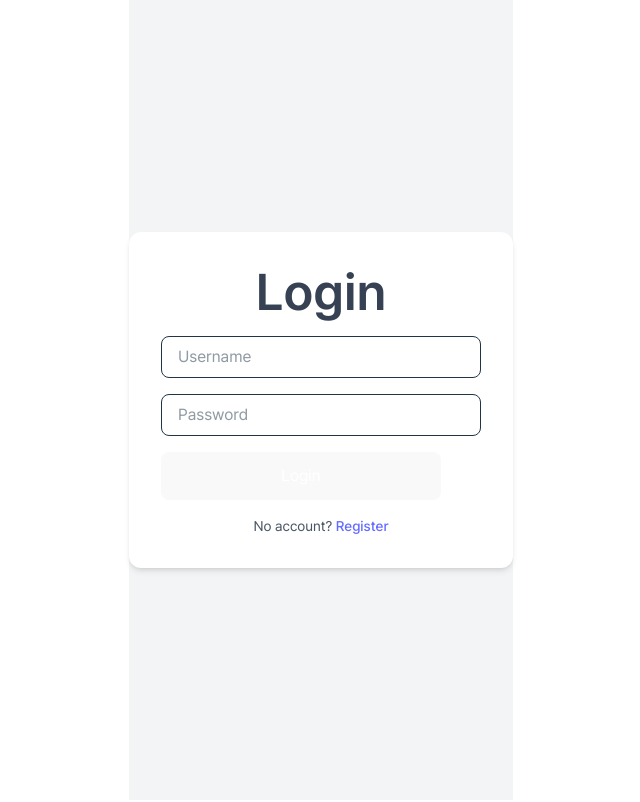
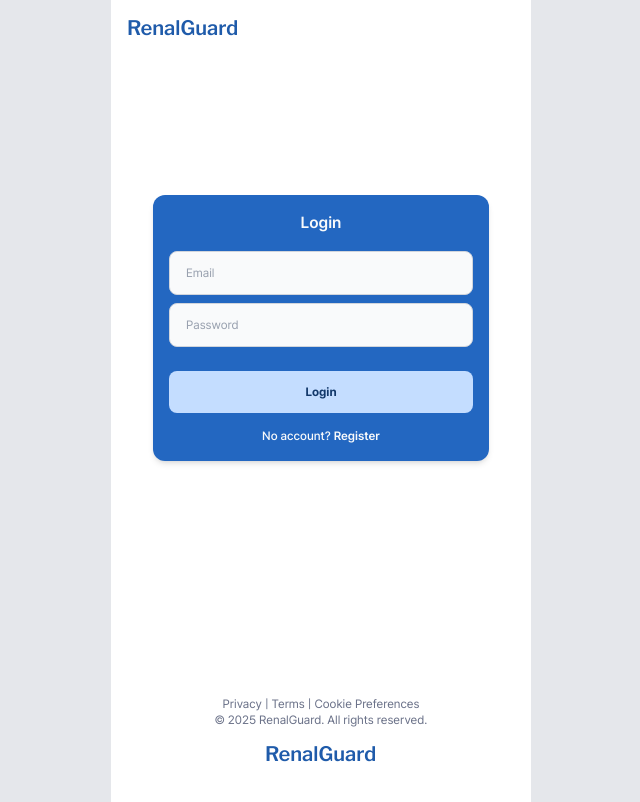
Before and after one commit to metamatong/renal-guard-client, a React (Vite) app: page /signin in a window 1280 px wide. Shown: the whole page, without its empty margins (319-959 px from the left). Built offline with nearby package versions, Linux system fonts and the light colour scheme.

Commit message:
fix: fix CSS codes to meet the figma layout

```diff
--- a/src/App.tsx
+++ b/src/App.tsx
@@ -5,8 +5,8 @@ import Scan from './pages/Scan.tsx';
 import Processing from './pages/Processing.tsx';
 import Dashboard from './pages/Dashboard.tsx';
 import Meal from './pages/Meal.tsx';
-import SignIn from './pages/SignIn.tsx';
 import LandingPage from '@/pages/Landing';
+import SignIn from '@/pages/SignIn';
 
 function App() {
   return (
--- a/src/components/layouts/Footer/index.tsx
+++ b/src/components/layouts/Footer/index.tsx
@@ -1,12 +1,18 @@
 import React from 'react';
+import LogoImg from '@/assets/logo-renalguard.png?as=src';
 
 
 const Footer: React.FC = () => {
   return (
     <div className="flex flex-col mt-[5em] bg-white text-center">
-      <footer className="mt-auto py-4 text-xs text-gray-500">
+      <footer className="flex flex-col items-center mt-auto py-4 text-xs text-gray-500">
         <p>Privacy&nbsp;|&nbsp;Terms&nbsp;|&nbsp;Cookie&nbsp;Preferences</p>
         <p>&copy; {new Date().getFullYear()} RenalGuard. All rights reserved.</p>
+        <img
+          src={LogoImg}
+          alt="RenalGuard logo"
+          className="w-[112px] h-auto mb-[1.5em] mt-[1em]"
+        />
       </footer>
     </div>
   );
--- a/src/components/layouts/PageWrapper/index.tsx
+++ b/src/components/layouts/PageWrapper/index.tsx
@@ -23,12 +23,17 @@ const PageWrapper = ({ children, gnbProps, extraComponents }: Props) => {
 
   /* ----------------------------- render ------------------------------ */
   return (
-    <div className="bg-white min-h-[100dvh] h-full overflow-x-hidden">
+    <div className={clsx(
+      'min-[421px]:max-w-[420px]',
+      'w-full',
+      'mx-auto',
+      'bg-white min-h-[100dvh] h-full overflow-x-hidden',
+    )}>
       <div
         className={clsx(
           'bg-white flex min-h-screen flex-col',
-          'mx-auto w-full',
-          'lg:max-w-[420px]',
+          'w-full',
+          'mx-auto',
         )}
       >
         {/* ───────────────── Main layout pieces ───────────────── */}
--- a/src/index.css
+++ b/src/index.css
@@ -37,74 +37,36 @@
 @layer base {
   html {
     font-family: 'Pretendard', sans-serif;
+    background-color: #E5E7EB;
+
   }
 }
 
 
 
 :root {
-  line-height: 1.5;
-  font-weight: 400;
-
+  background-color: #E5E7EB;
   color-scheme: light dark;
   color: rgba(0, 0, 0, 0.87);
-  background-color: #E5E7EB;
-
   font-synthesis: none;
   text-rendering: optimizeLegibility;
   -webkit-font-smoothing: antialiased;
   -moz-osx-font-smoothing: grayscale;
 }
 
-a {
-  font-weight: 500;
-  color: #646cff;
-  text-decoration: inherit;
-}
-a:hover {
-  color: #535bf2;
-}
-
 body {
-  margin: 0;
-  display: flex;
-  justify-content: center;
-  place-items: center;
-  min-width: 320px;
-  min-height: 100vh;
-}
-
-h1 {
-  font-size: 3.2em;
-  line-height: 1.1;
+  width: 100%;
 }
 
 button {
   border-radius: 8px;
-  width: 17.5em;
   padding: 0.75em 0;
   font-size: 1em;
   font-family: inherit;
   cursor: pointer;
   transition: border-color 0.25s;
 }
-button:hover {
-  border-color: #646cff;
-}
 button:focus,
 button:focus-visible {
   outline: 4px auto -webkit-focus-ring-color;
 }
-
-@media (prefers-color-scheme: light) {
-  :root {
-    color: #213547;
-    background-color: #ffffff;
-  }
-  a:hover {
-    color: #747bff;
-  }
-  button {
-    background-color: #f9f9f9;
-  }
-}
--- a/src/pages/Landing/LandingContent.tsx
+++ b/src/pages/Landing/LandingContent.tsx
@@ -10,7 +10,7 @@ const LandingContent: React.FC = () => {
   const navigate = useNavigate();
 
   return (
-    <div className="flex flex-col items-center min-h-screen bg-white text-white text-center px-[1.25em] mt-[3.5em]">
+    <div className="flex flex-col items-center min-h-[calc(100vh-256px)] bg-white text-white text-center px-[1.1em] mt-[3.5em]">
       <p className="text-2xl font-semibold mb-4 text-gray-900">Snap. Scan. Stay Safe.</p>
       <p className="text-lg font-regular leading-tight
  text-gray-700 max-w-md">
@@ -22,16 +22,16 @@ const LandingContent: React.FC = () => {
         alt="RenalGuard logo"
         className="w-[11.25em] h-[11.25em] mt-[2em]"
       />
-      <div className="flex flex-col space-y-[0.5em] w-full max-w-xs mt-[2em]">
+      <div className="flex flex-col items-center space-y-[0.5em] w-full max-w-xs mt-[2em]">
         <button
           onClick={() => navigate('/scan')}
-          className="bg-blue-600 hover:bg-blue-700 text-white font-bold rounded-lg text-lg transition-transform hover:scale-101"
+          className="w-[17.5em] bg-blue-600 hover:bg-blue-700 text-white font-bold rounded-lg text-lg transition-transform hover:scale-101"
         >
           Start Checking
         </button>
         <button
           onClick={() => navigate('/dashboard')}
-          className="ring-[0.0625em] ring-inset ring-blue-800 border-blue-800 text-blue-800 font-bold rounded-lg text-lg transition-transform hover:scale-101 flex items-center justify-center"
+          className="w-[17.5em] ring-[0.0625em] ring-inset ring-blue-800 border-blue-800 text-blue-800 font-bold rounded-lg text-lg transition-transform hover:scale-101 flex items-center justify-center"
         >
           <BarChart2 className="w-5 h-5 mr-2" />
           Go to My Dashboard
--- a/src/pages/SignIn.tsx
+++ /dev/null
@@ -1,72 +0,0 @@
-import { useState } from 'react';
-import { useNavigate, Link } from 'react-router-dom';
-import { useAppDispatch, useAppSelector } from '@/store/hooks';
-import { loginThunk } from '@/store/authSlice';
-import type { FormEvent } from 'react';
-
-const SignIn = () => {
-  const [inputs, setInputs] = useState({ username: '', password: '' });
-  const dispatch = useAppDispatch();
-  const navigate = useNavigate();
-
-  const { status, error } = useAppSelector((s) => s.auth);
-
-  const handleSubmit = (e: FormEvent) => {
-    e.preventDefault();
-    dispatch(loginThunk(inputs))
-      .unwrap()
-      .then(() => navigate('/'))
-      .catch(() => {/* error handled in slice */});
-  };
-
-  return (
-    <div className="flex min-h-screen items-center justify-center bg-gray-100">
-      <div className="w-full max-w-sm rounded-xl bg-white p-8 shadow-md">
-        <h1 className="mb-4 text-center text-2xl font-semibold text-gray-700">
-          Login
-        </h1>
-
-        <form className="flex flex-col gap-4" onSubmit={handleSubmit}>
-          <input
-            name="username"
-            placeholder="Username"
-            onChange={(e) =>
-              setInputs({ ...inputs, username: e.target.value })
-            }
-            className="rounded-lg border px-4 py-2 focus:outline-none focus:ring-2 focus:ring-indigo-400"
-          />
-          <input
-            type="password"
-            name="password"
-            placeholder="Password"
-            onChange={(e) =>
-              setInputs({ ...inputs, password: e.target.value })
-            }
-            className="rounded-lg border px-4 py-2 focus:outline-none focus:ring-2 focus:ring-indigo-400"
-          />
-
-          <button
-            type="submit"
-            disabled={status === 'loading'}
-            className="rounded-lg bg-indigo-500 py-2 text-white transition duration-200 hover:bg-indigo-600 disabled:opacity-50"
-          >
-            {status === 'loading' ? 'Logging in…' : 'Login'}
-          </button>
-
-          {status === 'error' && (
-            <p className="text-center text-sm text-red-500">{error}</p>
-          )}
-
-          <span className="text-center text-sm text-gray-600">
-            No account?{' '}
-            <Link to="/register" className="text-indigo-500 hover:underline">
-              Register
-            </Link>
-          </span>
-        </form>
-      </div>
-    </div>
-  );
-};
-
-export default SignIn;
--- /dev/null
+++ b/src/pages/SignIn/index.tsx
@@ -0,0 +1,111 @@
+import {useState, useMemo, FormEvent} from 'react';
+import {useNavigate, Link} from 'react-router-dom';
+import {useSelector} from 'react-redux';
+import {useAppDispatch, useAppSelector} from '@/store/hooks';
+import {loginThunk} from '@/store/authSlice';
+import PageWrapper from '@/components/layouts/PageWrapper';
+import type {RootState} from '@/store';
+import type {GnbProps} from '@/components/layouts/GlobalNavigationBar';
+
+
+const SignIn = () => {
+  /* ---------- auth + nav ---------- */
+  const [inputs, setInputs] = useState({email: '', password: ''});
+  const dispatch = useAppDispatch();
+  const navigate = useNavigate();
+  const {status, error} = useAppSelector((s) => s.auth);
+
+  /* ---------- GNB props (landing style) ---------- */
+  const auth = useSelector((state: RootState) => state.auth);
+  const gnbProps = useMemo<GnbProps>(
+    () => ({pageKind: 'landing'}),
+    [auth.user]
+  );
+
+  /* ---------- submit handler ---------- */
+  const handleSubmit = (e: FormEvent) => {
+    e.preventDefault();
+    dispatch(loginThunk(inputs))
+      .unwrap()
+      .then(() => navigate('/'))
+      // error is already handled in the slice; nothing to do here
+      .catch(() => {
+      });
+  };
+
+  /* ---------- render ---------- */
+  return (
+    <PageWrapper
+      gnbProps={gnbProps}
+      extraComponents={{hasFooter: true, hasBottomNavigation: false}}
+    >
+      <div className='flex flex-1 items-center justify-center bg-white min-h-[calc(100vh-256px)]'>
+        {/* centred card, same styling as before */}
+        <div className='flex flex-1 items-center justify-center px-[2.625em]'>
+          <div className='w-full max-w-sm rounded-xl bg-blue-600 p-4 shadow-md'>
+          <span className='mb-4 block text-center text-[1em] font-semibold text-gray-50'>
+            Login
+          </span>
+
+            <form className='flex flex-col gap-2' onSubmit={handleSubmit}>
+              <input
+                name='email'
+                placeholder='Email'
+                value={inputs.email}
+                onChange={(e) =>
+                  setInputs({...inputs, email: e.target.value})
+                }
+                className='w-full rounded-lg bg-gray-50 border-1 border-gray-300 px-4 py-3
+                  placeholder:text-gray-400 placeholder:text-[0.75rem]
+                  text-[0.75em]
+                  focus:outline-none focus:ring-1 focus:ring-sky-500'
+              />
+              <input
+                type='password'
+                name='password'
+                placeholder='Password'
+                value={inputs.password}
+                onChange={(e) =>
+                  setInputs({...inputs, password: e.target.value})
+                }
+                className='w-full rounded-lg bg-gray-50 border-1 border-gray-300 px-4 py-3
+                                placeholder:text-gray-400 placeholder:text-[0.75rem]
+                                text-[0.75em]
+                                focus:outline-none focus:ring-1 focus:ring-sky-500'
+              />
+
+              <button
+                type='submit'
+                disabled={status === 'loading'}
+                className='w-[12.75em] mt-[1em] rounded-lg bg-blue-50 py-2
+                transition duration-200
+                w-full
+                hover:bg-blue-300 disabled:opacity-50'
+              >
+              <span className='block text-center text-[0.75em] font-bold text-blue-900 hover:text-white'>
+                {status === 'loading' ? 'Logging in…' : 'Login'}
+              </span>
+              </button>
+
+              {status === 'error' && (
+                <p className='text-center text-sm text-red-500'>{error}</p>
+              )}
+
+              <span className='text-center mt-[0.5em] font-medium text-[0.75em] text-gray-50'>
+              No account?{' '}
+                <Link
+                  to='/register'
+                  className='font-semibold text-gray-50 hover:underline hover:text-gray-50'
+                >
+                Register
+              </Link>
+            </span>
+            </form>
+          </div>
+        </div>
+      </div>
+    </PageWrapper>
+  );
+};
+
+export default SignIn;
```
